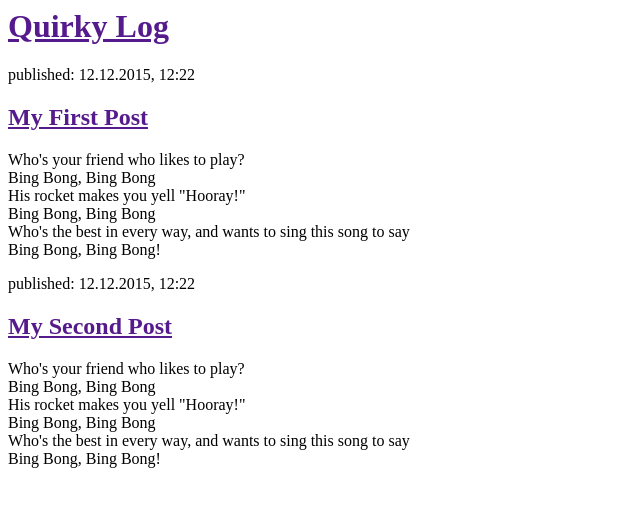
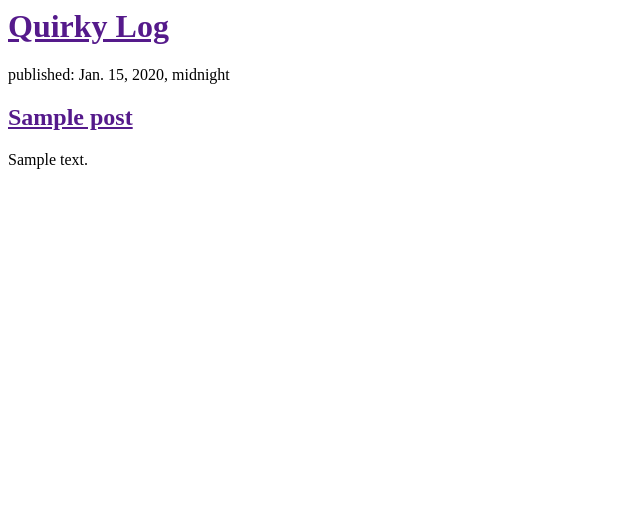
Before and after one commit to AlienHeart/my-first-blog, a Django app: template blog/templates/blog/post_list.html in a window 1280 px wide. Shown: the top 507 px of the page, without its empty margins (0-640 px from the left). Run offline with Django 3.2, Linux system fonts and the light colour scheme; the template is opened without the code that fills it: values that come from a table or form of the project are taken from there, others are empty; tables that the repository leaves empty hold one stand-in row (values such as "Sample post").

Commit message:
Modified templates to display posts from database

```diff
--- a/blog/templates/blog/post_list.html
+++ b/blog/templates/blog/post_list.html
@@ -6,29 +6,11 @@
 		<div>
 			<h1><a href="">Quirky Log</a></h1>
 		</div>
-		<div>
-			<p>published: 12.12.2015, 12:22</p>
-			<h2><a href="">My First Post</a></h2>
-			<p>
-				Who's your friend who likes to play?<br>
-				Bing Bong, Bing Bong<br>
-				His rocket makes you yell "Hooray!"<br>
-				Bing Bong, Bing Bong<br>
-				Who's the best in every way, and wants to sing this song to say<br>
-				Bing Bong, Bing Bong!
-			</p>
-		</div>
-		<div>
-			<p>published: 12.12.2015, 12:22</p>
-			<h2><a href="">My Second Post</a></h2>
-			<p>
-				Who's your friend who likes to play?<br>
-				Bing Bong, Bing Bong<br>
-				His rocket makes you yell "Hooray!"<br>
-				Bing Bong, Bing Bong<br>
-				Who's the best in every way, and wants to sing this song to say<br>
-				Bing Bong, Bing Bong!
-			</p>
-		</div>
+		{% for post in posts %}
+			<div>
+				<p>published: {{ post.published_date}}</p>
+				<h2><a href="">{{ post.title}}</a></h2>
+				<p>{{ post.text|linebreaks }}</p>
+		{% endfor %}
 	</body>
 </html>
--- a/blog/views.py
+++ b/blog/views.py
@@ -1,4 +1,7 @@
 from django.shortcuts import render
+from .models import Post
+from django.utils import timezone
 
 def post_list(request):
-	return render(request, 'blog/post_list.html', {})
+	posts = Post.objects.filter(published_date__lte=timezone.now()).order_by('published_date')
+	return render(request, 'blog/post_list.html', {'posts':posts})
```
